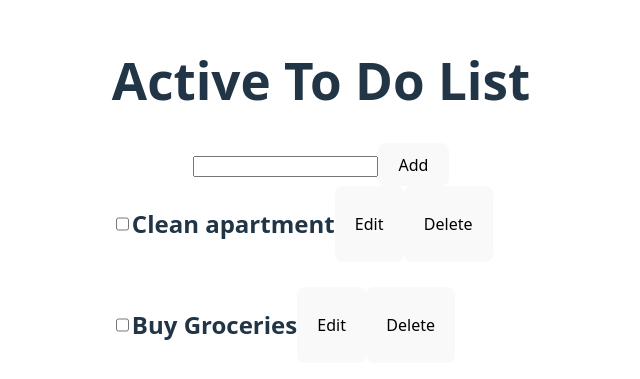
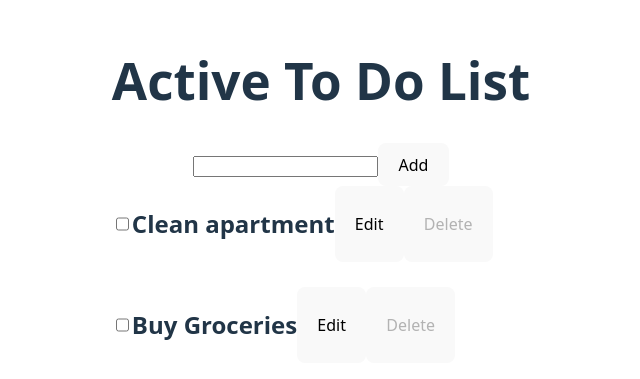
Before and after one commit to Bkeefe901/RLabmod320.9, a React (Vite) app: page / in a window 1280 px wide. Shown: the part 197-576 px from the top of the page, without its empty margins (319-959 px from the left). Built offline with nearby package versions, Linux system fonts and the light colour scheme.

Commit message:
added state to button and setState to checkbox for delete button disable/reenable

```diff
--- a/src/App.jsx
+++ b/src/App.jsx
@@ -44,6 +44,7 @@ function App() {
           type="addToDo"
           payload={{ todo }}
           dispatch={dispatch}
+          canPress={true}
         >
           Add
         </ActionButton>
--- a/src/components/ActionButton.jsx
+++ b/src/components/ActionButton.jsx
@@ -5,13 +5,15 @@ export default function ActionButton({
     type,
     payload,
     dispatch,
-    className
+    className,
+    canPress
 }) {
 
     return (
         <Button
             onClick={() => dispatch({ type: type, payload: payload })}
             className={className}
+            canPress={canPress}
         >
             {children}
         </Button>
--- a/src/components/Button.jsx
+++ b/src/components/Button.jsx
@@ -1,6 +1,7 @@
-export default function Button({children, onClick}){
-
+export default function Button({children, onClick, canPress}){
     return (
-        <button onClick={onClick} >{children}</button>
+        canPress ?
+        <button onClick={onClick}  >{children}</button> :
+        <button disabled >{children}</button>
     )
 }
--- a/src/components/ListItem.jsx
+++ b/src/components/ListItem.jsx
@@ -3,13 +3,15 @@ import ActionButton from "./ActionButton";
 
 
 export default function ListItem({ li, dispatch }) {
-
+const [canPress, setCanPress] = useState(false);
 
   function handleChange(e){
     // return console.log(e.target.checked);
     if(e.target.checked){
+      setCanPress(true);
       return dispatch({type: "checked", payload: {id: e.target.id} });
     }else{
+      setCanPress(false);
       return dispatch({type: "unchecked", payload: {id: e.target.id}});
     }
 
@@ -27,6 +29,7 @@ export default function ListItem({ li, dispatch }) {
           payload={{ id: li.id }}
           dispatch={dispatch}
           className="one-character"
+          canPress={true}
         >
           Edit
         </ActionButton>
@@ -35,6 +38,7 @@ export default function ListItem({ li, dispatch }) {
           payload={{ id: li.id }}
           dispatch={dispatch}
           className="one-character"
+          canPress={canPress}
         >
           Delete
         </ActionButton>
```
